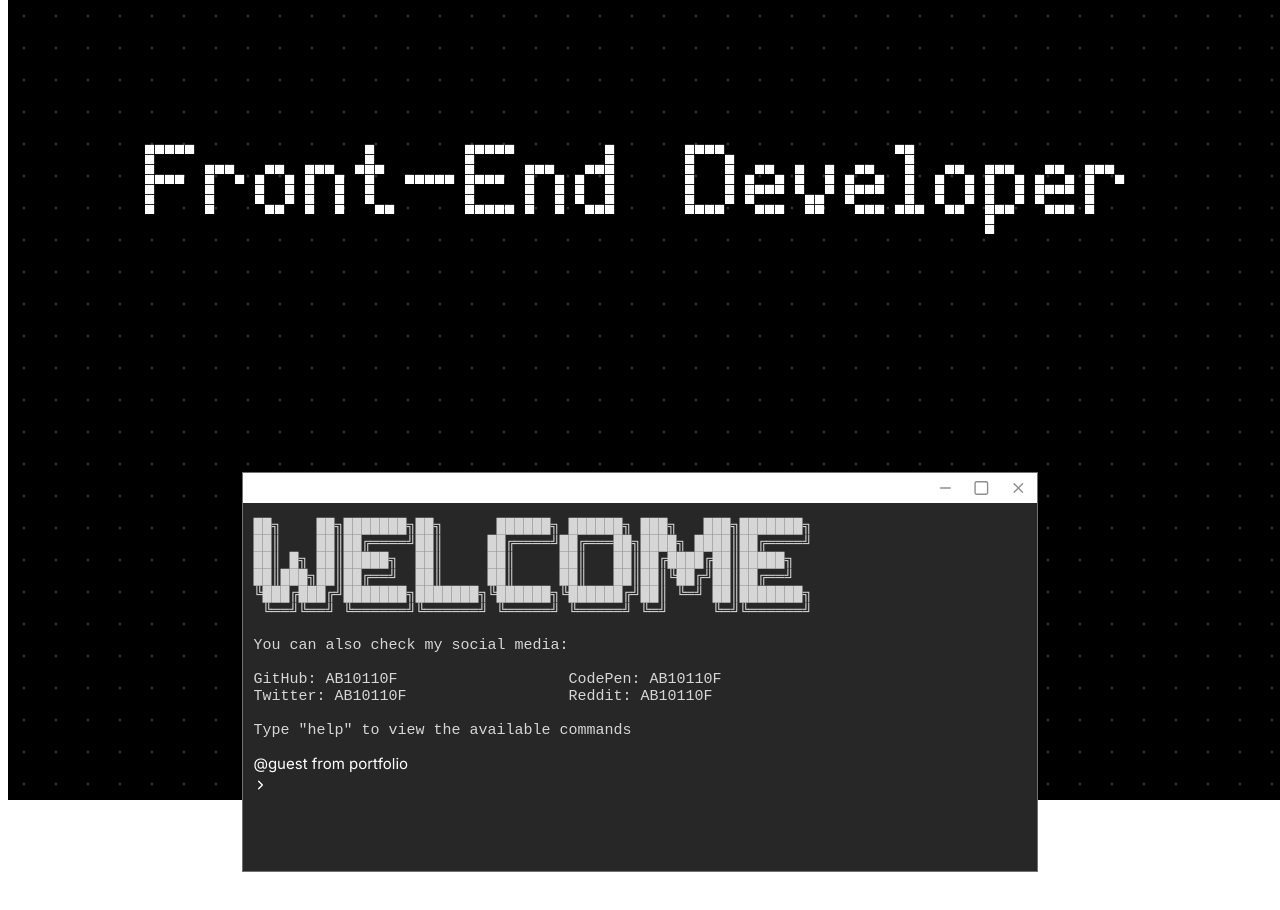
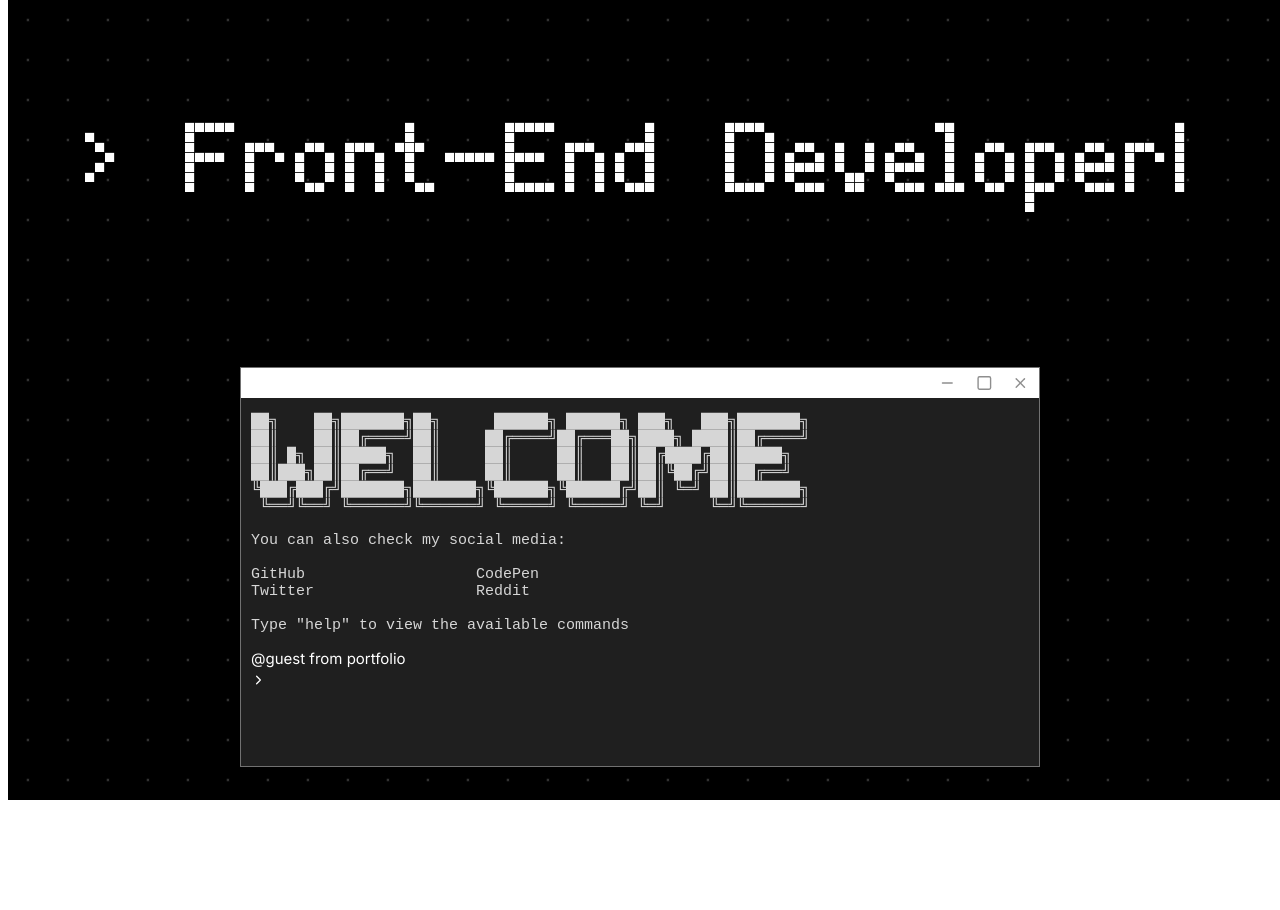
Before and after one commit to AB10110F/Portfolio-TUI, a Next.js app: page / in a window 1280 px wide. Shown: the top 910 px of the page. After the commit the page ends 816 px from the top, so only its background shows below. Built offline with nearby package versions, Linux system fonts and the light colour scheme.

Commit message:
typewriter-component-V1

```diff
--- a/src/app/page.module.css
+++ b/src/app/page.module.css
@@ -1,9 +1,8 @@
 .main {
   display: flex;
   flex-direction: column;
-  justify-content: space-between;
+  justify-content: space-around;
   align-items: center;
-  padding: 4rem;
   min-height: 100vh;
   font-size: 50px;
   color: white;
--- a/src/app/page.tsx
+++ b/src/app/page.tsx
@@ -2,6 +2,7 @@ import Image from 'next/image'
 import styles from './page.module.css'
 import { Metadata } from 'next'
 import  Terminal  from '@/components/Terminal'
+import Typewriter from '@/components/Typewriter'
 import localFont from 'next/font/local'
 
 const dotFont = localFont({ src: './e-dot-digital-7.ttf' })
@@ -9,7 +10,7 @@ const dotFont = localFont({ src: './e-dot-digital-7.ttf' })
 export default function Home() {
   return (
     <main className={styles.main}>
-      <h1 className={dotFont.className}>Front-End Developer</h1>
+      <Typewriter text={'  Front-End Developer'}/> {/* TODO What is wrong with the position 1? */}
       <Terminal/>
     </main>
   )
--- a/src/components/Dots.tsx
+++ b/src/components/Dots.tsx
@@ -8,7 +8,7 @@ const Dots = () => {
 
   useEffect(() => {
     const dotSize:number = 4;
-    const spacing:number = dotSize * 8;
+    const spacing:number = dotSize * 10;
     const minTvalue:number = 50;
     const areaAffected:number = 50;
     let mouseIsMoving:boolean = false;
--- a/src/components/Terminal.tsx
+++ b/src/components/Terminal.tsx
@@ -18,8 +18,8 @@ const Terminal = () => {
         "",
         "You can also check my social media:",
         "",
-        "GitHub: AB10110F                   CodePen: AB10110F",
-        "Twitter: AB10110F                  Reddit: AB10110F",
+        "GitHub                   CodePen",
+        "Twitter                  Reddit",
         "",
         "Type \"help\" to view the available commands"
     ]
@@ -34,11 +34,11 @@ const Terminal = () => {
     ]
 
     const skills = [
-        "CSS          [██████████████████▁▁▁▁▁▁]              C++          [████████████████████▁▁▁▁]",
+        "CSS          [██████████████████▁▁▁▁▁▁]           C++          [████████████████████▁▁▁▁]",
         "",
-        "Typescript   [█████████████▁▁▁▁▁▁▁▁▁▁]              PHP          [██████████████▁▁▁▁▁▁▁▁▁]",
+        "Typescript   [█████████████▁▁▁▁▁▁▁▁▁▁]           PHP          [██████████████▁▁▁▁▁▁▁▁▁]",
         "",
-        "React        [███████████▁▁▁▁▁▁▁▁▁▁▁▁]              Git          [██████████████████▁▁▁▁▁▁]",
+        "React        [███████████▁▁▁▁▁▁▁▁▁▁▁▁]           Git          [██████████████████▁▁▁▁▁▁]",
 
     ]
 
--- /dev/null
+++ b/src/components/Typewriter.tsx
@@ -0,0 +1,21 @@
+"use client"
+import React, {useState, useEffect, useRef} from 'react';
+import localFont from 'next/font/local'
+
+const dotFont = localFont({ src: '../app/e-dot-digital-7.ttf' })
+
+const Typewriter = ({ text }: { text:string }) => {
+    const index = useRef(0);
+    const [currentText, setCurrentText] = useState('');
+
+    useEffect(()=>{
+        setTimeout(()=>{
+            setCurrentText((value) => value + text.charAt(index.current));
+            index.current++;
+        }, 80);
+    }, [currentText]);
+
+    return <h1 className={dotFont.className}>&gt;{currentText}|</h1>
+};
+
+export default Typewriter;
--- a/src/css/terminal.module.css
+++ b/src/css/terminal.module.css
@@ -1,8 +1,8 @@
 .terminal
 {
     height: 400px;
-    width: 70%;
-    background-color: rgb(39, 39, 39);
+    width: 800px;
+    background-color: rgb(31, 31, 31);
     color: white;
     box-sizing: border-box;
     font-size: 15px;
```
